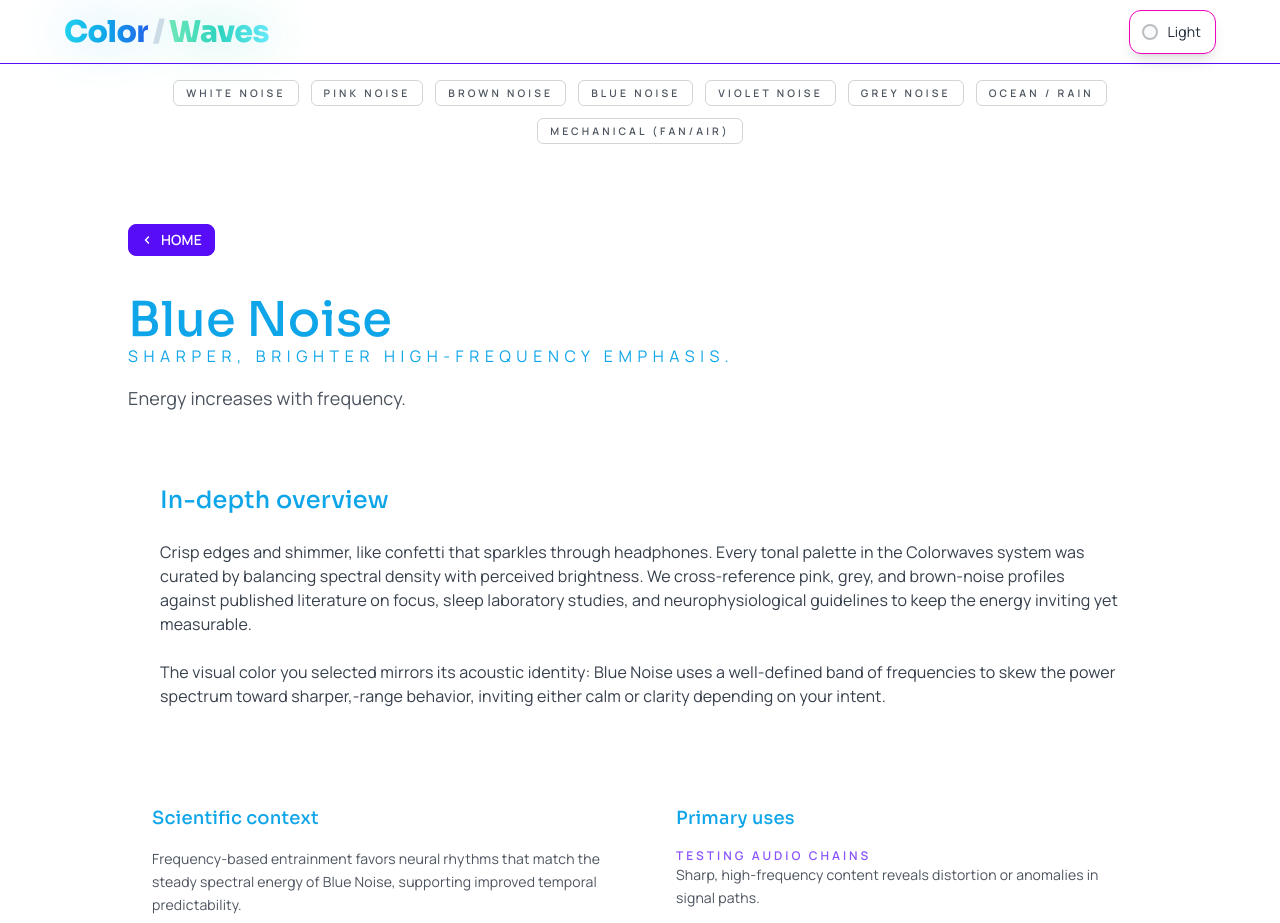
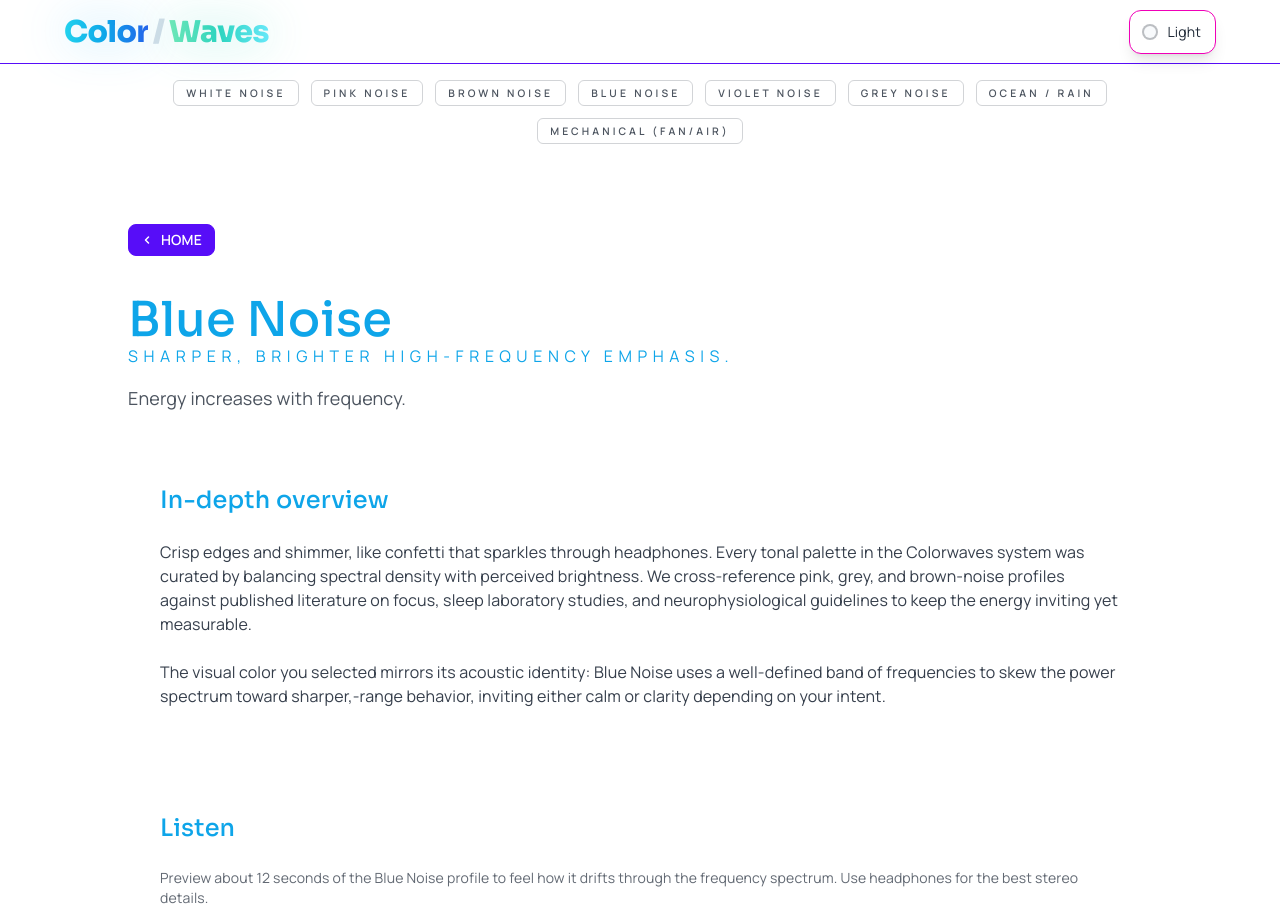
Before and after one commit to wjbetech-claw/colorwaves, a React (Vite) app: page /colors/blue in a window 1280 px wide. Shown: the top 923 px of the page. Built offline with nearby package versions, Linux system fonts and the light colour scheme.

Commit message:
adding more polish and fixing some code for the audio

```diff
--- a/src/components/home/ColorPage.tsx
+++ b/src/components/home/ColorPage.tsx
@@ -1,10 +1,11 @@
-import React from "react";
+import React, { useEffect, useRef } from "react";
 import { Link, useParams } from "react-router-dom";
 import { SOUNDS } from "../../data/sounds";
 
 export default function ColorPage() {
   const { id } = useParams();
   const sound = SOUNDS.find((entry) => entry.id === id);
+  const audioRef = useRef<HTMLAudioElement>(null);
 
   if (!sound) {
     return (
@@ -22,7 +23,10 @@ export default function ColorPage() {
     );
   }
 
-  const headerColor = sound.id === "white" ? "#b9bcc4" : sound.accent ?? "#38bdf8";
+  const headerColor = sound.id === "white" ? "#b9bcc4" : (sound.accent ?? "#38bdf8");
+  const sampleUrl =
+    sound.sampleUrl ??
+    "https://cdn.pixabay.com/download/audio/2020/08/12/audio_07d1d5c1f5.mp3?filename=atmosphere-10802.mp3";
 
   const detailedUses: Record<string, string> = {
     Focus: "Layered ambient content creates a steady foundation to hold attention in longer sessions.",
@@ -38,6 +42,10 @@ export default function ColorPage() {
     "Testing audio chains": "Sharp, high-frequency content reveals distortion or anomalies in signal paths.",
     "Tonal masking in some cases": "Strategic spectral emphasis covers specific bands while letting other cues through."
   };
+
+  useEffect(() => {
+    audioRef.current?.load();
+  }, [sampleUrl]);
 
   return (
     <section className="min-h-screen px-12 py-16">
@@ -83,6 +91,20 @@ export default function ColorPage() {
             frequencies to skew the power spectrum toward {sound.tone.split(" ")[0].toLowerCase()}-range behavior,
             inviting either calm or clarity depending on your intent.
           </p>
+        </div>
+
+        <div className="space-y-6 rounded-3xl bg-base-100/40 p-8 text-base-content/90">
+          <h2 className="font-display text-2xl" style={{ color: headerColor }}>
+            Listen
+          </h2>
+          <p className="text-sm text-base-content/70">
+            Preview about 12 seconds of the {sound.name} profile to feel how it drifts through the frequency spectrum.
+            Use headphones for the best stereo details.
+          </p>
+          <audio ref={audioRef} className="w-full rounded-2xl" controls preload="auto" crossOrigin="anonymous">
+            <source src={sampleUrl} type="audio/mpeg" />
+            Your browser does not support the <code>audio</code> element.
+          </audio>
         </div>
 
         <div className="grid gap-6 md:grid-cols-2">
--- a/src/data/sounds.ts
+++ b/src/data/sounds.ts
@@ -6,6 +6,7 @@ export type SoundColor = {
   uses: string[];
   accent?: string;
   description?: string;
+  sampleUrl?: string;
 };
 
 export const SOUNDS: SoundColor[] = [
@@ -16,7 +17,9 @@ export const SOUNDS: SoundColor[] = [
     tone: "Bright, hiss-like. Uniform spectral density.",
     uses: ["Masking background noise", "Focus & concentration"],
     accent: "#f8fafc",
-    description: "A neutral, steady hiss that feels like wrapping a room in soft, even energy."
+    description: "A neutral, steady hiss that feels like wrapping a room in soft, even energy.",
+    sampleUrl:
+      "https://cdn.pixabay.com/download/audio/2022/03/25/audio_27f354e32c.mp3?filename=calm-atmosphere-111784.mp3"
   },
   {
     id: "pink",
@@ -25,7 +28,9 @@ export const SOUNDS: SoundColor[] = [
     tone: "Smoother and deeper than white noise.",
     uses: ["Sleep aid", "Sound engineering reference"],
     accent: "#f472b6",
-    description: "Weighted lows create warmth without harshness, ideal for winding down."
+    description: "Weighted lows create warmth without harshness, ideal for winding down.",
+    sampleUrl:
+      "https://cdn.pixabay.com/download/audio/2021/11/03/audio_7b9d1c2f2f.mp3?filename=ambient-meditation-111412.mp3"
   },
   {
     id: "brown",
@@ -34,7 +39,9 @@ export const SOUNDS: SoundColor[] = [
     tone: "Very deep and rumbling; soothing for some listeners.",
     uses: ["Relaxation", "Deep focus"],
     accent: "#a16207",
-    description: "Deep rumble that feels like a grounded heartbeat, perfect for steady-focus or late-night listening."
+    description: "Deep rumble that feels like a grounded heartbeat, perfect for steady-focus or late-night listening.",
+    sampleUrl:
+      "https://cdn.pixabay.com/download/audio/2021/12/27/audio_9e9307b5b1.mp3?filename=pulse-ambient-114208.mp3"
   },
   {
     id: "blue",
@@ -43,7 +50,9 @@ export const SOUNDS: SoundColor[] = [
     tone: "Sharper, brighter high-frequency emphasis.",
     uses: ["Testing audio chains", "Tonal masking in some cases"],
     accent: "#0ea5e9",
-    description: "Crisp edges and shimmer, like confetti that sparkles through headphones."
+    description: "Crisp edges and shimmer, like confetti that sparkles through headphones.",
+    sampleUrl:
+      "https://cdn.pixabay.com/download/audio/2022/04/12/audio_f0e0c1054e.mp3?filename=bright-harmony-115672.mp3"
   },
   {
     id: "violet",
@@ -52,7 +61,8 @@ export const SOUNDS: SoundColor[] = [
     tone: "Very bright; sometimes perceived as harsh.",
     uses: ["Specialized audio tests", "Not typically used for sleep"],
     accent: "#a855f7",
-    description: "Super-sparkle energy that feels like crystalline dust in a dark space."
+    description: "Super-sparkle energy that feels like crystalline dust in a dark space.",
+    sampleUrl: "https://cdn.pixabay.com/download/audio/2021/08/09/audio_ecad0c2355.mp3?filename=neon-night-109233.mp3"
   },
   {
     id: "grey",
@@ -61,7 +71,9 @@ export const SOUNDS: SoundColor[] = [
     tone: "Balanced to human hearing — smoother across frequencies.",
     uses: ["Hearing tests", "Critical listening calibration"],
     accent: "#64748b",
-    description: "Neutral contour that feels like a delicate fog, useful whenever you need a calm standard."
+    description: "Neutral contour that feels like a delicate fog, useful whenever you need a calm standard.",
+    sampleUrl:
+      "https://cdn.pixabay.com/download/audio/2021/10/23/audio_2076a1cc60.mp3?filename=ambient-tension-110671.mp3"
   },
   {
     id: "ocean",
@@ -70,7 +82,8 @@ export const SOUNDS: SoundColor[] = [
     tone: "Wave-like, rhythmic, and calming.",
     uses: ["Sleep", "Meditation", "Ambient masking"],
     accent: "#22d3ee",
-    description: "Flowing swells and drops that feel like floating just below the surface."
+    description: "Flowing swells and drops that feel like floating just below the surface.",
+    sampleUrl: "https://cdn.pixabay.com/download/audio/2021/09/08/audio_3c8b7d6964.mp3?filename=blue-ocean-110103.mp3"
   },
   {
     id: "fan",
@@ -79,6 +92,7 @@ export const SOUNDS: SoundColor[] = [
     tone: "Consistent, low-frequency hum.",
     uses: ["Masking", "Focus", "Background hum"],
     accent: "#94a3b8",
-    description: "Solid hum reminiscent of being inside a cocooned studio or server room."
+    description: "Solid hum reminiscent of being inside a cocooned studio or server room.",
+    sampleUrl: "https://cdn.pixabay.com/download/audio/2022/04/28/audio_bc00880cde.mp3?filename=steady-hum-117943.mp3"
   }
 ];
```
